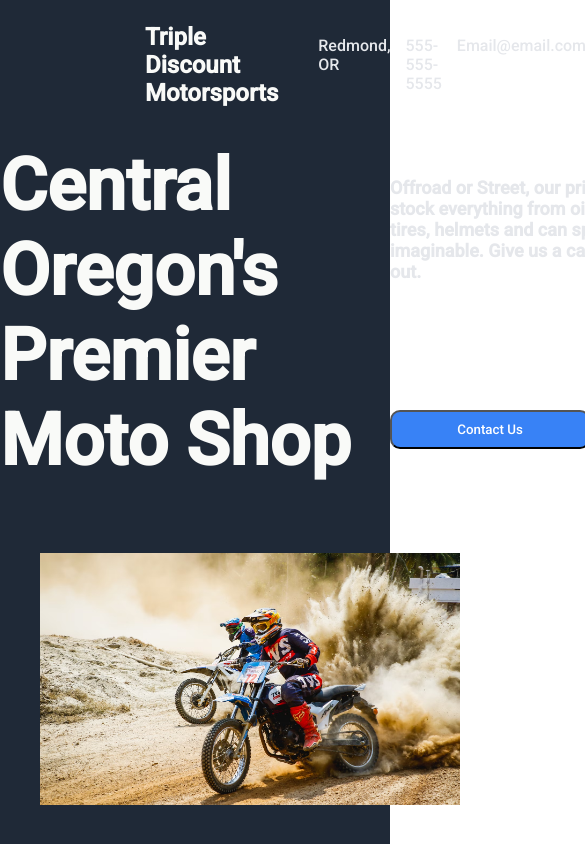
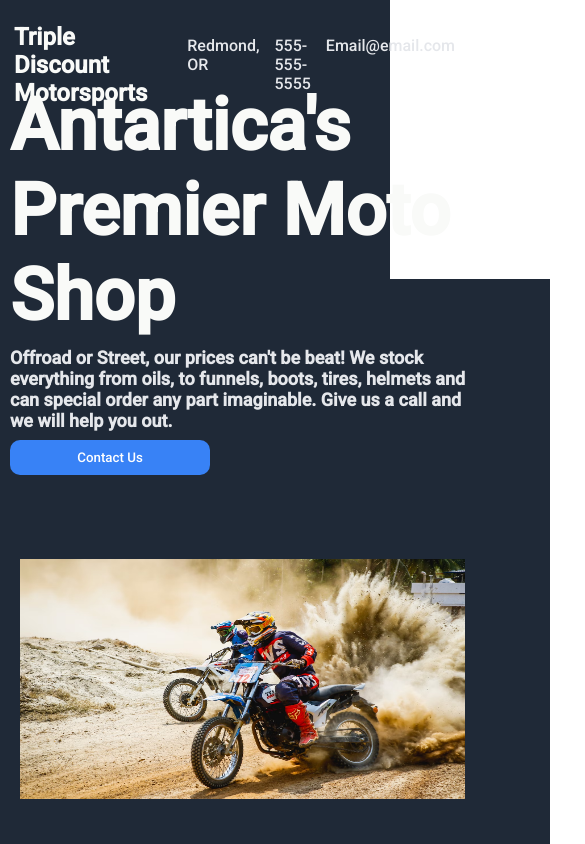
Before and after one commit to mikearino/ADM, a plain HTML site: page index.html in a window 390 px wide. Shown: the top 844 px of the page, 585 px wide, since content can reach past the window. Drawn offline with Linux system fonts and the light colour scheme.

Commit message:
add media queries

```diff
--- a/index.html
+++ b/index.html
@@ -24,7 +24,7 @@
     <section>
       <div class="hero-container">
         <div class="hero">
-          <h1>Central Oregon's Premier Moto Shop</h1>
+          <h1>Antartica's Premier Moto Shop</h1>
           <p class="secondary-text">Offroad or Street, our prices can't be beat! We stock everything from oils, to funnels, boots, tires, helmets and can special order any part imaginable. Give us a call and we will help you out.</p>
           <button class="button1">Contact Us</button>
         </div>
@@ -41,25 +41,25 @@
           <div class="box">
             <img class="image" src="/media/fluids.png" alt="motorcycle fluids">
           </div>
-          <p class="text">Here is some text about something :)</p>
+          <p class="text">Fluids</p>
         </div>
         <div class="box-container">
           <div class="box">
             <img class="image" src="/media/clothing.png" alt="motorcycle clothing">
           </div>
-          <p class="text">Here is some text about something :)</p>
+          <p class="text">Apparel</p>
         </div>
         <div class="box-container">
           <div class="box">
             <img id="tire" class="image" src="/media/tires.png" alt="motorcycle tires">
           </div>
-          <p class="text">Here is some text about something :)</p>
+          <p class="text">Tires</p>
         </div>
         <div class="box-container">
           <div class="box">
             <img class="image" src="/media/accessories.png" alt="moto accessories">
           </div>
-          <p class="text">Here is some text about something :)</p>
+          <p class="text">Accessories</p>
         </div>
       </div>
     </main>
@@ -81,7 +81,7 @@
     </section>
     <footer>
       <div class="footer">
-          <p>copyright Ace Discount Motorsports</p>
+          <p>copyright Triple Discount Motorsports</p>
       </div>
     </footer>
   </body>
--- a/styles.css
+++ b/styles.css
@@ -39,7 +39,7 @@ ul {
   justify-content: space-between;
   align-items: center;
   flex-shrink: 0;
-  padding: 20px 145px 170px 145px;
+  padding: 20px 14px 170px 14px;
 }
 
 .hero-container {
@@ -50,6 +50,7 @@ ul {
   max-height: 60vh;
   align-content: center;
   padding: 200px 0 400px 0;
+  min-width: 550px;
 }
 
 .hero {
@@ -63,13 +64,14 @@ ul {
   font-size: 48px;
   font-weight: 900;
   max-width: 800px;
+  flex-shrink: 1;
 }
 
 
 .main-image {
   max-width: 500px;
   max-height: 400px;
-  padding: 40px;
+  padding: 40px 0;
 }
 
 .secondary-text{
@@ -131,10 +133,6 @@ ul {
   min-width: 180px;
 }
 
-/* #tire {
-  min-width: 180px
-} */
-
 .text {
   display: flex;
 }
@@ -179,6 +177,7 @@ ul {
   display: flex;
   justify-content: space-around;
   align-items: center;
+  padding: 0 10px;
 }
 
 .button1 {
@@ -186,6 +185,7 @@ ul {
   background-color: #3882f6;
   padding: 10px 50px;
   border-radius: 10px;
+  border: none
 }
 
 .button2 {
@@ -209,11 +209,28 @@ ul {
   color: #e5e7eb;;
 }
 
-@media(max-width: 1000px) {
+@media(max-width: 1080px) {
    .quote-section, .hero-container {
-     padding: 110vh 0;
+     padding: 130vh 0;
    }
    .hero-container {
     padding: 200px 0 400px 0;
+    justify-content: flex-start;
    }
+  .hero {
+    padding: 0 10px;
+  }
+
+  .secondary-text {
+    width: 477px;
+  }
 }
+
+@media(max-width: 501px) {
+  .main-image {
+    min-width: 475px;
+
+    padding: 80px 10px 80px 20px;
+  }
+
+}
```
